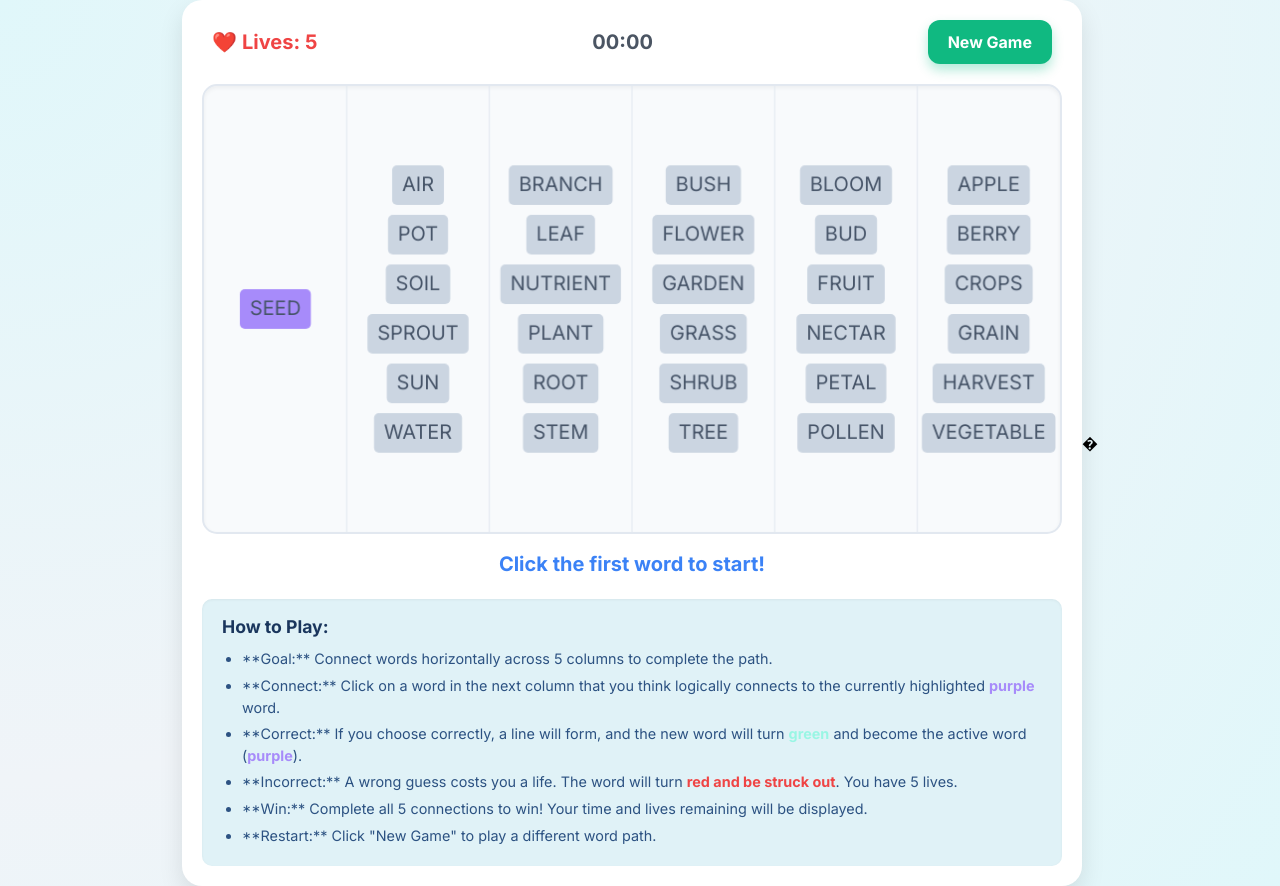
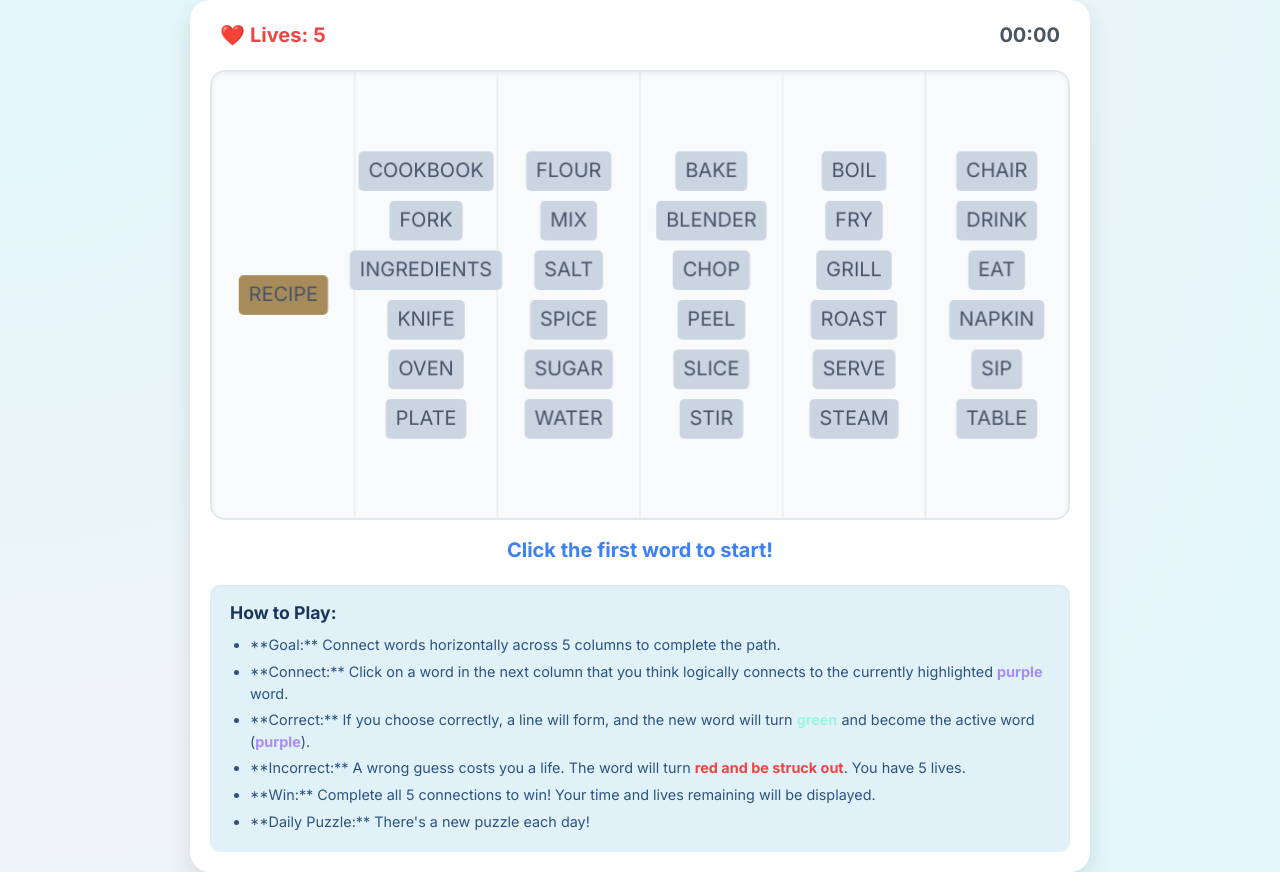
Before and after one commit to IshaqIdris/word-insight-game, a plain HTML site: page index.html in a window 1280 px wide. Drawn offline with nearby package versions, Linux system fonts and the light colour scheme.

Commit message:
Word Path

```diff
--- a/index.html
+++ b/index.html
@@ -67,30 +67,7 @@
             color: #4b5563; /* Gray-700 */
         }
 
-        #reset-button {
-            padding: 10px 20px; /* Increased padding */
-            background-color: #10b981; /* Green for reset */
-            color: white;
-            border: none;
-            border-radius: 12px; /* More rounded */
-            cursor: pointer;
-            font-weight: 700;
-            transition: background-color 0.2s ease-in-out, transform 0.1s ease-in-out, box-shadow 0.2s;
-            box-shadow: 0 6px 12px rgba(0, 185, 130, 0.3); /* Green shadow */
-            position: relative;
-            overflow: hidden;
-        }
-
-        #reset-button:hover {
-            background-color: #059669;
-            transform: translateY(-2px);
-            box-shadow: 0 8px 16px rgba(0, 185, 130, 0.4);
-        }
-
-        #reset-button:active {
-            transform: translateY(0);
-            box-shadow: 0 2px 4px rgba(0, 0, 0, 0.1);
-        }
+        /* Removed #reset-button styling as the button is removed */
 
         #share-button {
             padding: 10px 20px; /* Increased padding */
@@ -226,7 +203,7 @@
                 gap: 10px;
                 margin-bottom: 15px;
             }
-            #lives-display, #message-display, #reset-button, #timer-display, #share-button {
+            #lives-display, #message-display, #timer-display { /* Removed #reset-button */
                 font-size: 1rem;
             }
             canvas {
@@ -255,7 +232,7 @@
             #game-container {
                 padding: 10px;
             }
-            #lives-display, #message-display, #reset-button, #timer-display, #share-button {
+            #lives-display, #message-display, #timer-display { /* Removed #reset-button */
                 font-size: 0.9rem;
             }
             canvas {
@@ -274,11 +251,10 @@
                 <span id="heart-icon">❤️</span> Lives: <span id="lives-count"></span>
             </div>
             <div id="timer-display">00:00</div>
-            <div class="flex items-center">
+            <!-- Removed Reset button from header -->
+            <!-- <div class="flex items-center">
                 <button id="reset-button">New Game</button>
-                <!-- Share button initially hidden in header, appears in modal -->
-                <!-- <button id="share-button" class="hidden">Share Results</button> -->
-            </div>
+            </div> -->
         </div>
         <canvas id="game-canvas"></canvas>
         <div id="message-display">Click the first word to start!</div>
@@ -290,7 +266,7 @@
                 <li>**Correct:** If you choose correctly, a line will form, and the new word will turn <span style="color: #99f6e4; font-weight: bold;">green</span> and become the active word (<span style="color: #a78bfa; font-weight: bold;">purple</span>).</li>
                 <li>**Incorrect:** A wrong guess costs you a life. The word will turn <span style="color: #ef4444; font-weight: bold;">red and be struck out</span>. You have 5 lives.</li>
                 <li>**Win:** Complete all 5 connections to win! Your time and lives remaining will be displayed.</li>
-                <li>**Restart:** Click "New Game" to play a different word path.</li>
+                <li>**Daily Puzzle:** There's a new puzzle each day!</li>
             </ul>
         </div>
     </div>
@@ -299,6 +275,7 @@
     <div id="results-modal" class="hidden">
         <div id="results-content">
             <h2 id="modal-title"></h2>
+            <p id="modal-theme"></p> <!-- Added for theme display -->
             <p id="modal-time"></p>
             <p id="modal-lives"></p>
             <button id="modal-share-button" class="mt-4 px-6 py-3 bg-blue-500 text-white rounded-lg font-bold shadow-md hover:bg-blue-600 transition-all duration-200">Share Results</button>
@@ -312,10 +289,10 @@
         const ctx = canvas.getContext('2d');
         const messageDisplay = document.getElementById('message-display');
         const livesCountDisplay = document.getElementById('lives-count');
-        const resetButton = document.getElementById('reset-button');
         const timerDisplay = document.getElementById('timer-display');
         const resultsModal = document.getElementById('results-modal');
         const modalTitle = document.getElementById('modal-title');
+        const modalTheme = document.getElementById('modal-theme'); // Added for theme display
         const modalTime = document.getElementById('modal-time');
         const modalLives = document.getElementById('modal-lives');
         const modalShareButton = document.getElementById('modal-share-button');
@@ -333,7 +310,7 @@
         const WRONG_CHOICE_HIGHLIGHT = '#fca5a5'; // Red-300
         const WRONG_TEXT_COLOR = '#dc2626'; // Darker red for struck-out text
         const LINE_WIDTH = 3;
-        const ACTIVE_WORD_HIGHLIGHT = '#a78bfa'; // Purple for active word
+        const ACTIVE_WORD_HIGHLIGHT = '#a78b5a'; // Purple for active word
         const PATH_WORD_COLOR = '#99f6e4'; // Teal-200 for words on the correct path
         const HOVER_BG_COLOR = '#c4b5fd'; // Lighter purple for hover background
 
@@ -354,10 +331,10 @@
         // --- Word Paths for Daily Puzzles ---
         // Each entry in this array corresponds to a unique daily puzzle.
         // We will cycle through these based on the current date.
-        // The first puzzle (index 0) is the requested tech theme.
         const wordPaths = [
-            // Day 1: Tech Theme
+            // Puzzle 0 (Tech Theme)
             {
+                theme: "Technology",
                 path: ["COMPUTER", "SOFTWARE", "CODE", "ALGORITHM", "DATA", "NETWORK"],
                 distractors: [
                     ["HARDWARE", "MOUSE", "SCREEN", "KEYBOARD", "PRINTER"],
@@ -367,8 +344,9 @@
                     ["INFORMATION", "FACT", "FIGURE", "STATISTIC", "RECORD"]
                 ]
             },
-            // Day 2: Nature Cycle
+            // Puzzle 1 (Nature Cycle)
             {
+                theme: "Nature Cycle",
                 path: ["SEED", "SPROUT", "PLANT", "FLOWER", "FRUIT", "HARVEST"],
                 distractors: [
                     ["SOIL", "WATER", "SUN", "AIR", "POT"],
@@ -378,8 +356,9 @@
                     ["APPLE", "BERRY", "VEGETABLE", "GRAIN", "CROPS"]
                 ]
             },
-            // Day 3: Kitchen Process
+            // Puzzle 2 (Kitchen Process)
             {
+                theme: "Kitchen Process",
                 path: ["RECIPE", "INGREDIENTS", "MIX", "BAKE", "SERVE", "EAT"],
                 distractors: [
                     ["COOKBOOK", "OVEN", "KNIFE", "FORK", "PLATE"],
@@ -389,8 +368,9 @@
                     ["TABLE", "CHAIR", "NAPKIN", "DRINK", "SIP"]
                 ]
             },
-            // Day 4: Writing Process
+            // Puzzle 3 (Writing Process)
             {
+                theme: "Writing Process",
                 path: ["IDEA", "DRAFT", "EDIT", "PUBLISH", "READ", "REVIEW"],
                 distractors: [
                     ["THOUGHT", "CONCEPT", "BRAIN", "MUSE", "SPARK"],
@@ -400,8 +380,9 @@
                     ["UNDERSTAND", "STUDY", "LEARN", "ABSORB", "ANALYZE"]
                 ]
             },
-            // Day 5: Weather Phenomena
+            // Puzzle 4 (Weather Phenomena)
             {
+                theme: "Weather Phenomena",
                 path: ["SUN", "CLOUD", "RAIN", "RIVER", "OCEAN", "EVAPORATION"],
                 distractors: [
                     ["STAR", "MOON", "PLANET", "GALAXY", "COMET"],
@@ -411,8 +392,9 @@
                     ["SEA", "BAY", "GULF", "WAVE", "TIDE"]
                 ]
             },
-            // Day 6: Human Body System
+            // Puzzle 5 (Human Body System)
             {
+                theme: "Human Body System",
                 path: ["BRAIN", "NERVES", "MUSCLES", "BONES", "HEART", "BLOOD"],
                 distractors: [
                     ["SKULL", "MIND", "THOUGHT", "CEREBRUM", "CEREBELLUM"],
@@ -422,8 +404,9 @@
                     ["VESSEL", "VEIN", "ARTERY", "PLASMA", "CELL"]
                 ]
             },
-            // Day 7: Abstract Concept Progression
+            // Puzzle 6 (Abstract Concept Progression)
             {
+                theme: "Abstract Concepts",
                 path: ["QUESTION", "ANSWER", "KNOWLEDGE", "UNDERSTANDING", "WISDOM", "TRUTH"],
                 distractors: [
                     ["QUERY", "ASK", "WONDER", "INQUIRY", "PUZZLE"],
@@ -431,6 +414,44 @@
                     ["LEARNING", "INFORMATION", "EDUCATION", "STUDY", "DATA"],
                     ["COMPREHEND", "GRASP", "INSIGHT", "CLARITY", "PERCEPTION"],
                     ["EXPERIENCE", "JUDGMENT", "DISCERNMENT", "PRUDENCE", "MATURITY"]
+                ]
+            },
+            // New puzzles start here (index 7 onwards)
+
+            // Puzzle 7: Football Match
+            {
+                theme: "Football Match",
+                path: ["PLAYER", "TEAM", "MATCH", "GOAL", "VICTORY", "CELEBRATION"],
+                distractors: [
+                    ["COACH", "FAN", "STADIUM", "JERSEY", "BALL"],
+                    ["PRACTICE", "TRAINING", "DRILL", "SCRIMMAGE", "LEAGUE"],
+                    ["WHISTLE", "FOUL", "OFFSIDE", "CORNER", "PENALTY"],
+                    ["DEFEAT", "DRAW", "LOSS", "SCOREBOARD", "REFEREE"],
+                    ["TROPHY", "MEDAL", "CHAMPION", "PARADE", "INTERVIEW"]
+                ]
+            },
+            // Puzzle 8: Product Development
+            {
+                theme: "Product Development",
+                path: ["CONCEPT", "DESIGN", "PROTOTYPE", "TEST", "LAUNCH", "FEEDBACK"],
+                distractors: [
+                    ["IDEA", "INNOVATION", "RESEARCH", "BRAINSTORM", "PROBLEM"],
+                    ["BLUEPRINT", "SKETCH", "DRAWING", "MOCKUP", "SPECIFICATION"],
+                    ["MODEL", "SAMPLE", "VERSION", "BUILD", "ASSEMBLY"],
+                    ["DEBUG", "ANALYZE", "EVALUATE", "REVIEW", "FAIL"],
+                    ["ADVERTISE", "SELL", "PROMOTE", "MARKET", "COMPETE"]
+                ]
+            },
+            // Puzzle 9: Coffee Making
+            {
+                theme: "Coffee Making",
+                path: ["BEAN", "GRIND", "BREW", "POUR", "SIP", "AWAKE"],
+                distractors: [
+                    ["PLANT", "CROP", "HARVEST", "ROAST", "BAG"],
+                    ["MASH", "CHOP", "CRUSH", "MILL", "BLEND"],
+                    ["BOIL", "HEAT", "STEAM", "FILTER", "PRESS"],
+                    ["CUP", "MUG", "SAUCER", "SPOON", "SUGAR"],
+                    ["DRINK", "SWALLOW", "GULP", "TASTE", "ENJOY"]
                 ]
             }
         ];
@@ -718,15 +739,19 @@
             const seconds = Math.floor((elapsedTime % 60000) / 1000);
             const timeString = `${minutes.toString().padStart(2, '0')}:${seconds.toString().padStart(2, '0')}`;
 
+            const currentTheme = wordPaths[currentPathIndex].theme; // Get the theme
+
             if (isWin) {
                 modalTitle.textContent = "You Win! 🎉";
                 modalTitle.style.color = '#10b981'; // Green for win
+                modalTheme.textContent = `Theme: ${currentTheme}`; // Display theme
                 modalTime.textContent = `Time: ${timeString}`;
                 modalLives.textContent = `Lives Left: ${currentLives}/${GAME_LIVES}`;
                 triggerConfetti(); // Start confetti animation
             } else {
                 modalTitle.textContent = "Game Over! 💔";
                 modalTitle.style.color = '#ef4444'; // Red for lose
+                modalTheme.textContent = `Theme: ${currentTheme}`; // Display theme
                 modalTime.textContent = `Time: ${timeString}`;
                 modalLives.textContent = `Lives Left: ${currentLives}/${GAME_LIVES}`;
             }
@@ -748,15 +773,17 @@
             const seconds = Math.floor((elapsedTime % 60000) / 1000);
             const timeString = `${minutes.toString().padStart(2, '0')}:${seconds.toString().padStart(2, '0')}`;
 
-            let summary = `The Word Journey Results:\n`; // Updated game name
+            const currentTheme = wordPaths[currentPathIndex].theme; // Get the theme
+
+            let summary = `The Word Journey Results (Theme: ${currentTheme}):\n`; // Updated with theme
             if (gameWon) {
-                summary += `🎉 VICTORY! �\n`;
+                summary += `🎉 VICTORY! 🎉\n`;
                 summary += `Path completed in ${timeString} with ${currentLives} lives left!\n`;
             } else {
                 summary += `💔 GAME OVER 💔\n`;
                 summary += `Failed after ${connections.length} connections in ${timeString}.`;
             }
-            summary += `\nPlay The Word Journey!`; // Updated game name
+            summary += `\nPlay The Word Journey!`;
 
             // Use document.execCommand for wider compatibility in iframes
             const tempTextArea = document.createElement('textarea');
@@ -920,6 +947,14 @@
 
         // --- Event Handlers ---
 
+        // Added event listener to the modal background to close it
+        resultsModal.addEventListener('click', (e) => {
+            // Check if the click occurred directly on the modal background, not its content
+            if (e.target === resultsModal) {
+                hideResultsModal();
+            }
+        });
+
         canvas.addEventListener('mousedown', (e) => {
             if (!gameActive) return;
             const mousePos = getMousePos(e);
@@ -991,8 +1026,7 @@
         });
 
 
-        // Reset button listener
-        resetButton.addEventListener('click', initGame);
+        // Removed Reset button listener (as the button is removed)
         modalShareButton.addEventListener('click', generateShareSummary);
 
         // --- Initial Setup & Resizing ---
@@ -1005,4 +1039,3 @@
     </script>
 </body>
 </html>
-�
```
